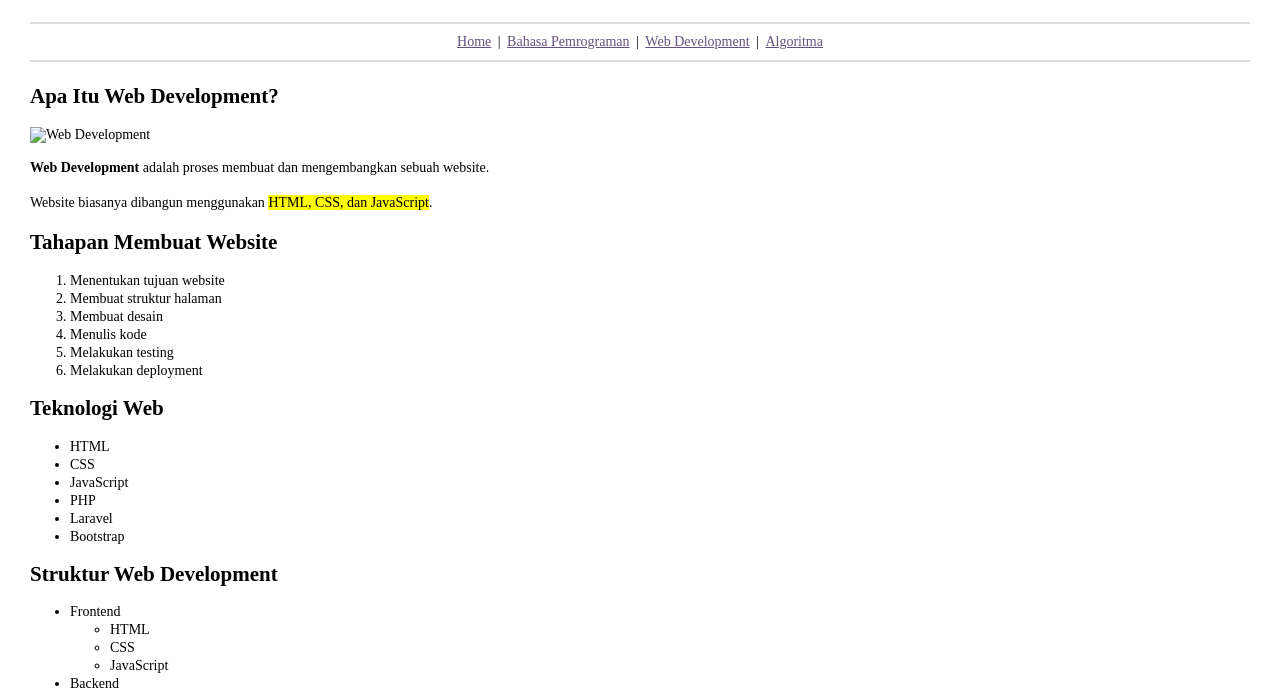
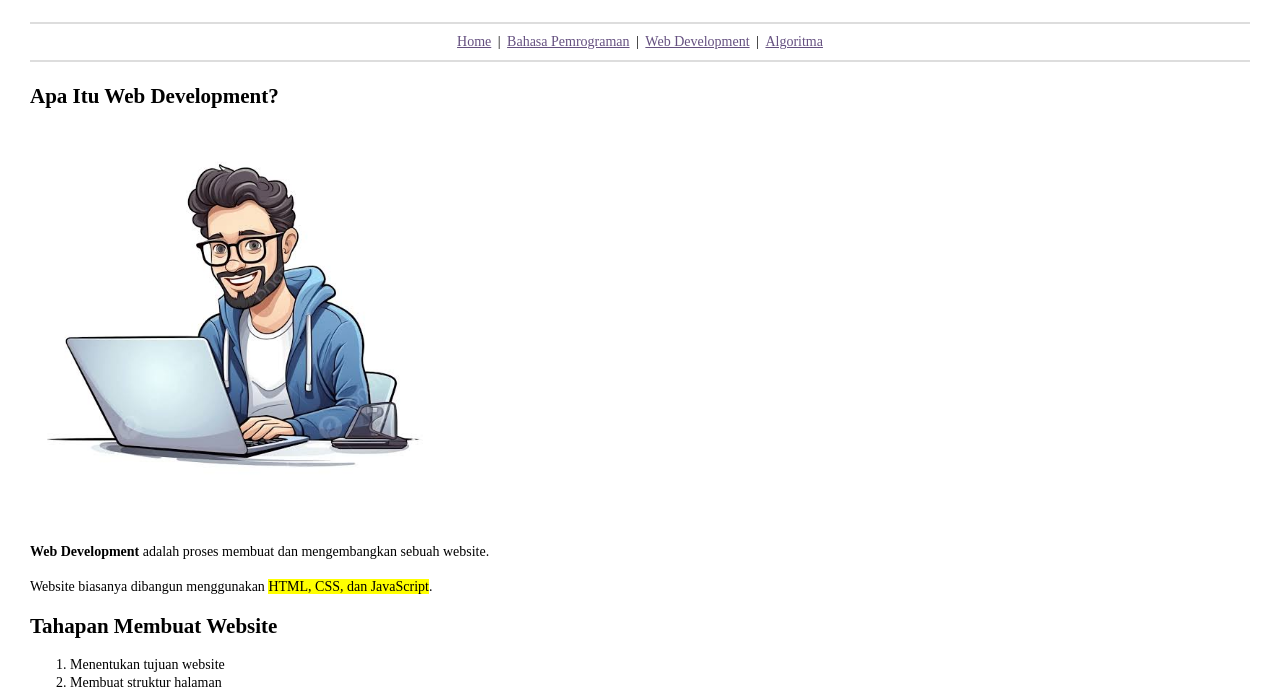
Before and after one commit to auliaqu138-dot/aaulia, a plain HTML site: page web.html in a window 1280 px wide. Shown: the part 58-748 px from the top of the page. Drawn offline with Linux system fonts and the light colour scheme.

Commit message:
Update web.html

```diff
--- a/web.html
+++ b/web.html
@@ -22,7 +22,7 @@
 <main>
     <h2>Apa Itu Web Development?</h2>
 
-    <img src="gambar/web.jpg" alt="Web Development">
+    <img src="IMG_53cb514e-1fce-45b3-93d1-9aba0464cc98.jpg" alt="Web Development">
 
     <p>
         <b>Web Development</b> adalah proses membuat dan
```
